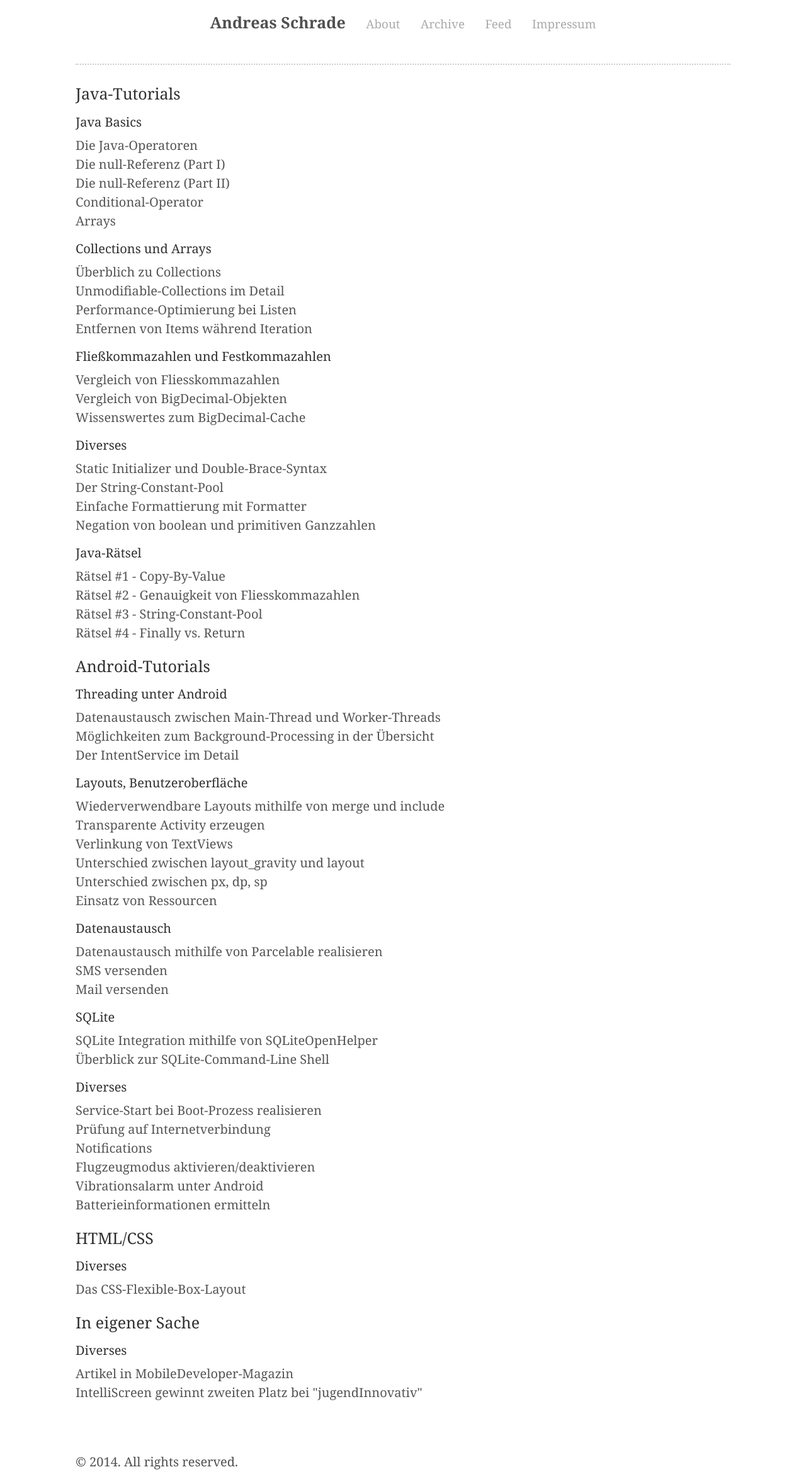
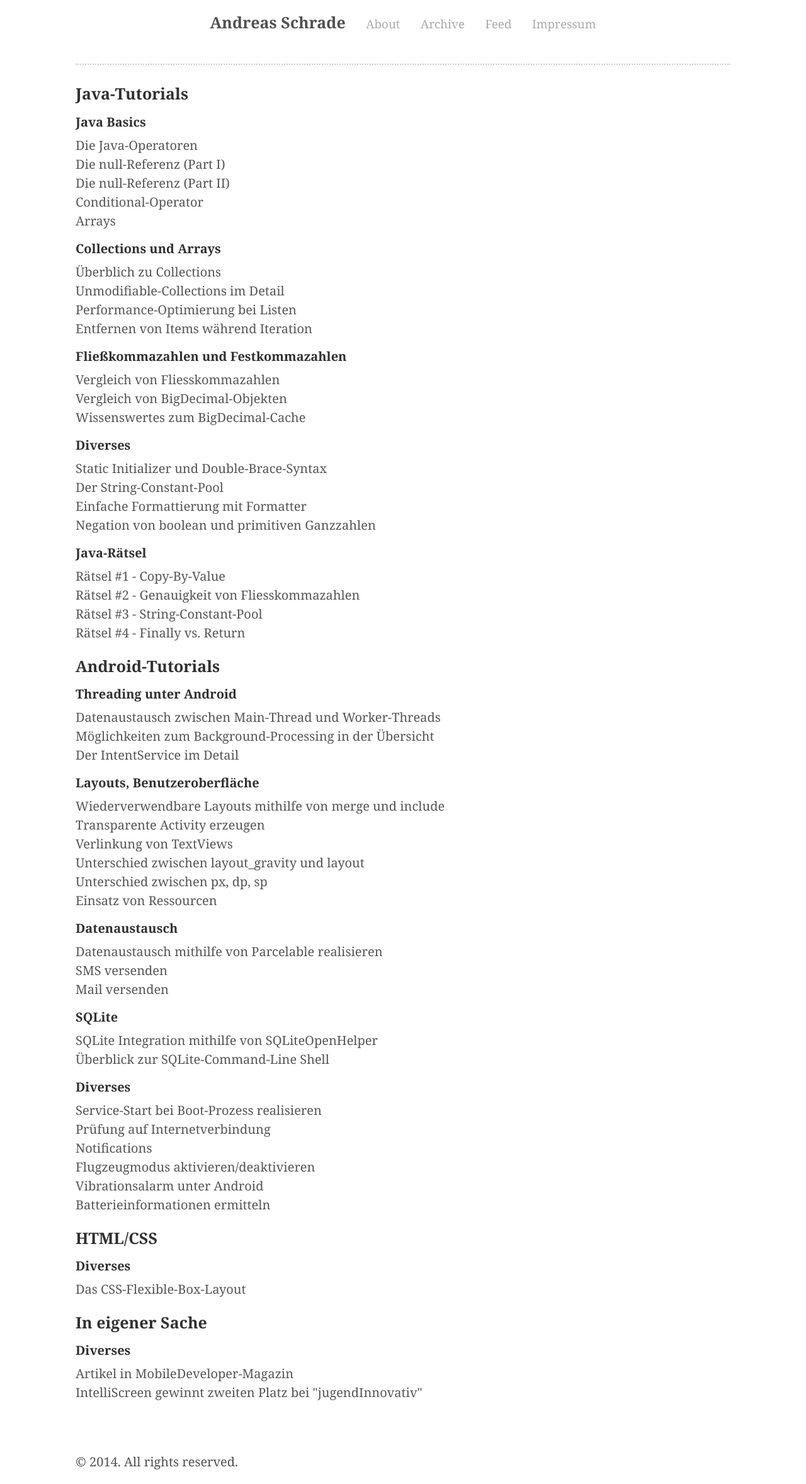
Before and after one commit to andreasschrade/andreasschrade.github.com, a Jekyll site: the page built from index.html, in a window 1280 px wide. Shown: the whole page at 63% size. Built offline with Jekyll 4.4.1, drawn with Linux system fonts in a browser that asks for light colours; Markdown is read by kramdown in place of the engine named in the settings; the list of posts is cut into pages by our own code.

Commit message:
little design improvements

```diff
--- a/public/css/poole.css
+++ b/public/css/poole.css
@@ -107,7 +107,7 @@
   font-weight: normal;
 }
 
-homepage_ h2, homepage_ h3, homepage_ h4{
+#homepage_.post h2, #homepage_.post h3, #homepage_.post h4{
  font-weight: bold !important;
 
 }
```
